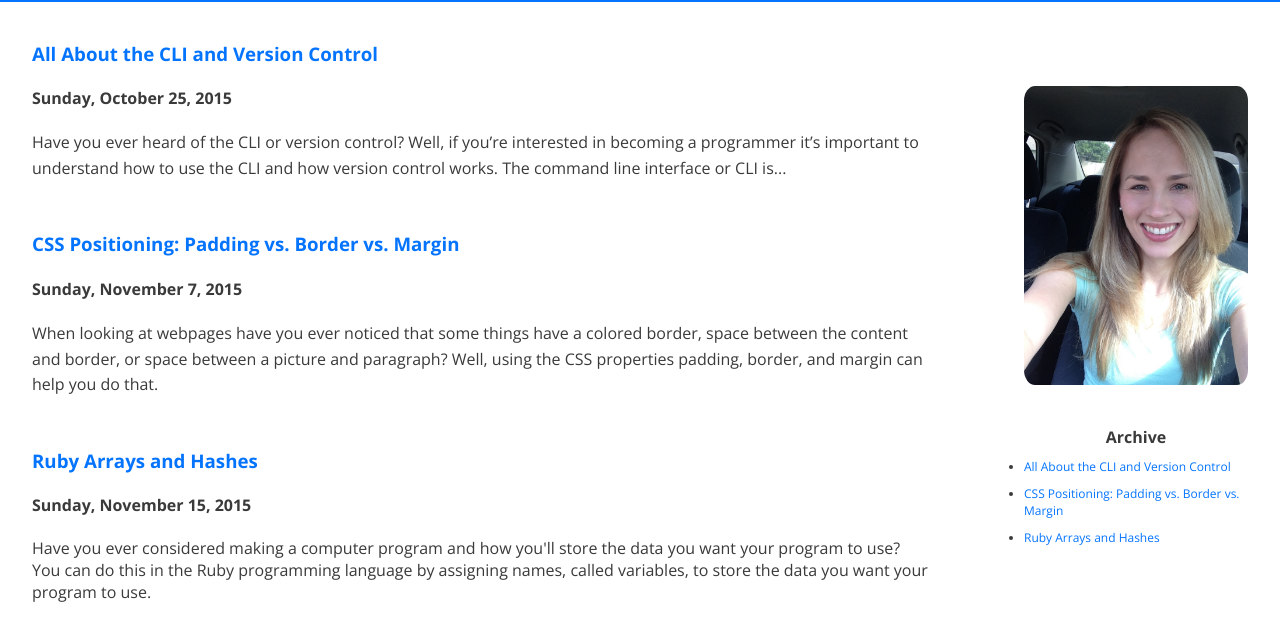
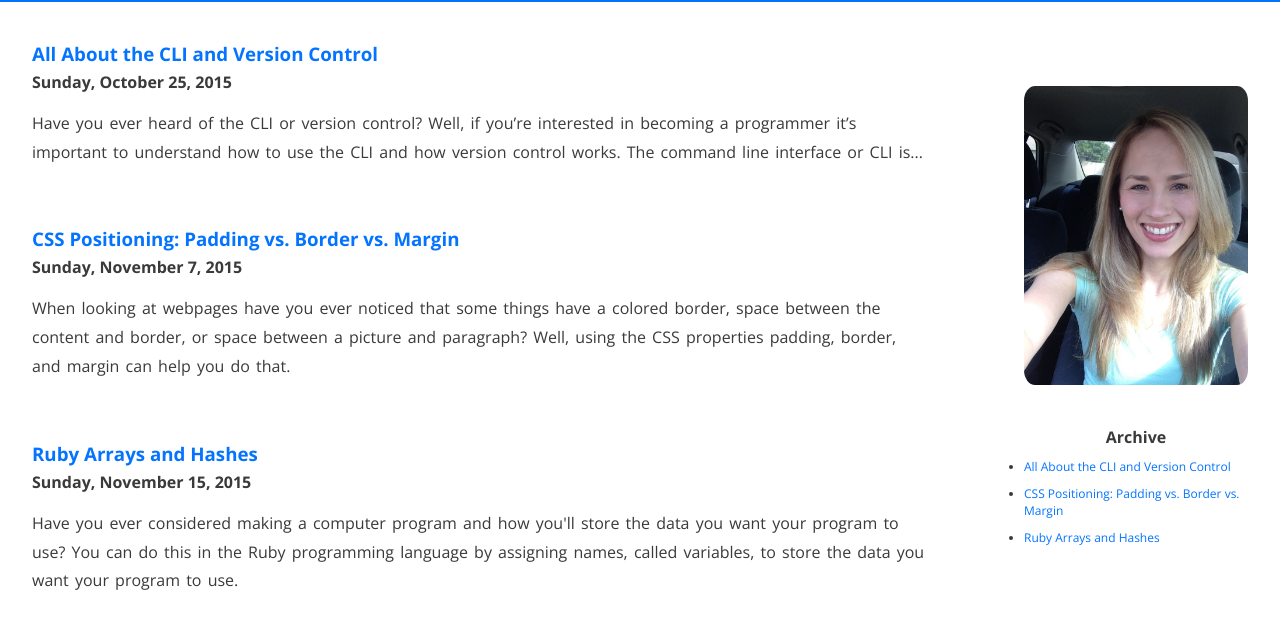
Before and after one commit to espezua/espezua.github.io, a plain HTML site: page blog/index.html in a window 1280 px wide. Shown: the part 94-732 px from the top of the page. Drawn offline with nearby package versions, Linux system fonts and the light colour scheme.

Commit message:
Update blog index CSS

```diff
--- a/blog/index.html
+++ b/blog/index.html
@@ -40,7 +40,7 @@
           <h4>Sunday, November 7, 2015</h4>
           <p>When looking at webpages have you ever noticed that some things have a colored border, space between the content and border, or space between a picture and paragraph?  Well, using the CSS properties padding, border, and margin can help you do that.</p>
         </article>
-        <article>
+        <article class="blog-list-article">
           <h3><a href="arrays-hashes.html">Ruby Arrays and Hashes</a></h3>
           <h4>Sunday, November 15, 2015</h4>
           <p>Have you ever considered making a computer program and how you'll store the data you want your program to use?  You can do this in the Ruby programming language by assigning names, called variables, to store the data you want your program to use.</p>
--- a/stylesheets/blog.css
+++ b/stylesheets/blog.css
@@ -15,11 +15,21 @@
 }
 
 .blog-list-article {
-  margin-bottom: 50px;
+  margin-bottom: 60px;
+}
+
+.blog-list-article h3 {
+  margin-bottom: 0;
+}
+
+.blog-list-article h4 {
+  margin-top: 5px;
+  margin-bottom: 0;
 }
 
 .blog-list-article p {
-  line-height: 1.6em;
+  line-height: 1.8em;
+  word-spacing: 2px;
 }
 
 .blog-aside {
```
